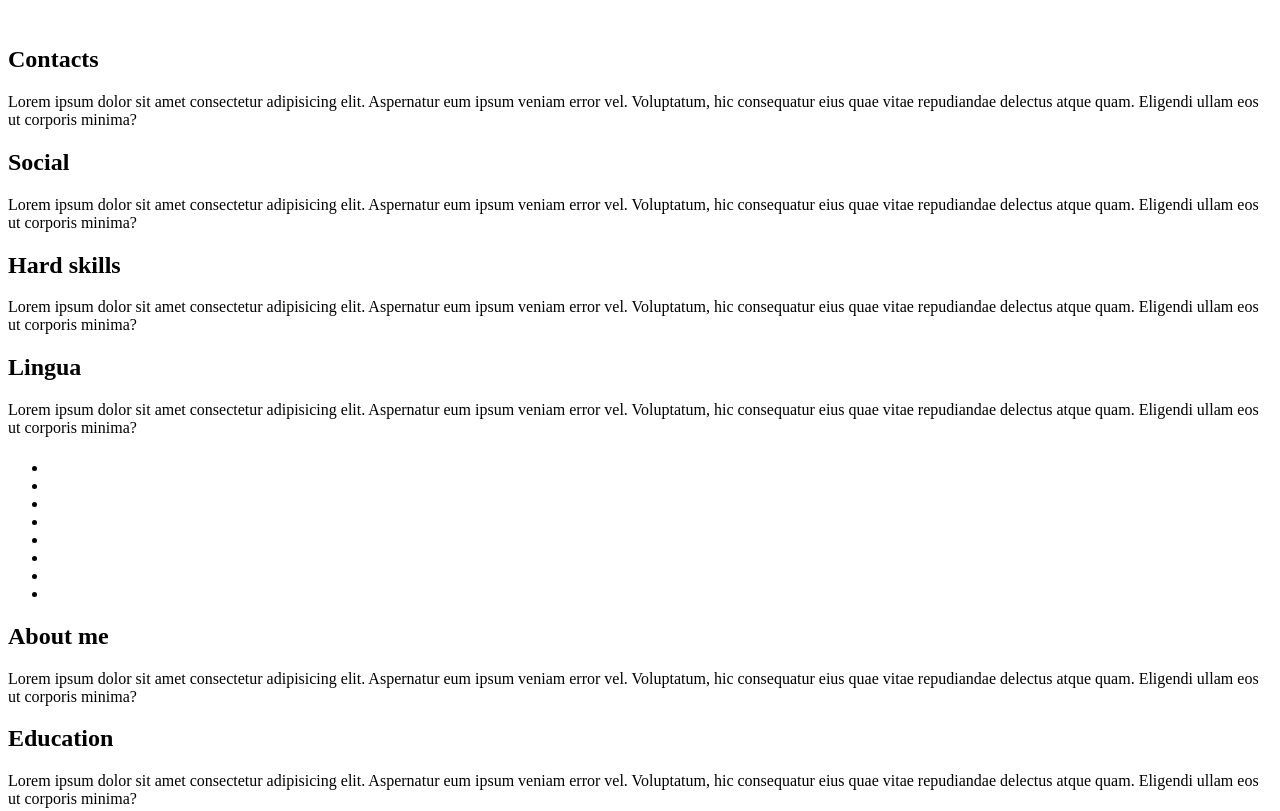
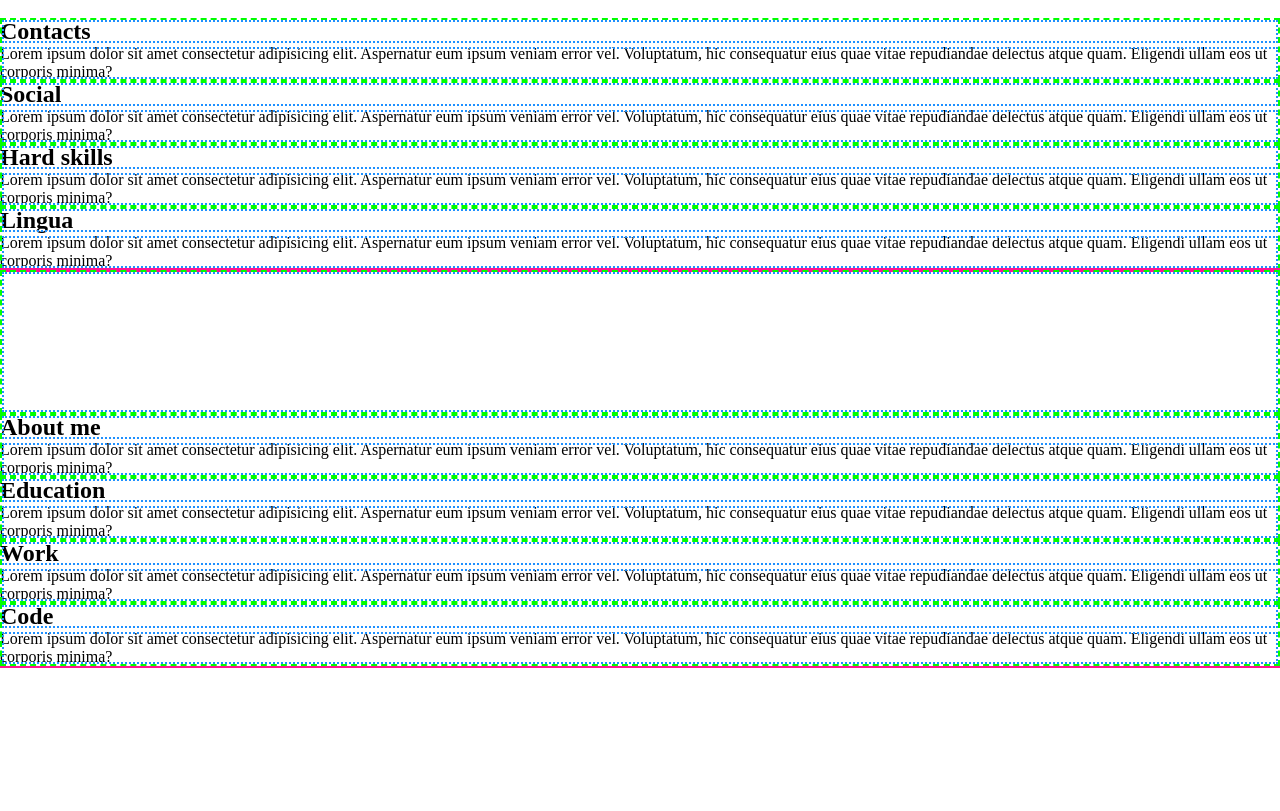
Before and after one commit to darya-pavitskaya/rsschool-cv, a plain HTML site: page index.html in a window 1280 px wide. Shown: the top 811 px of the page. Drawn offline with Linux system fonts and the light colour scheme.

Commit message:
feat: change a style file

```diff
--- a/index.html
+++ b/index.html
@@ -4,6 +4,7 @@
     <meta charset="UTF-8" />
     <meta http-equiv="X-UA-Compatible" content="IE=edge" />
     <meta name="viewport" content="width=device-width, initial-scale=1.0" />
+    <link rel="stylesheet" href="style.css" />
     <title>cv</title>
   </head>
   <body>
--- a/style.css
+++ b/style.css
@@ -2,3 +2,15 @@
   margin: 0;
   padding: 0;
 }
+
+BODY > * {
+  outline: 2px solid deeppink;
+}
+BODY > * > * {
+  outline: 2px dashed lime;
+  outline-offset: -2px;
+}
+BODY > * > * > * {
+  outline: 2px dotted dodgerblue;
+  outline-offset: -4px;
+}
```
